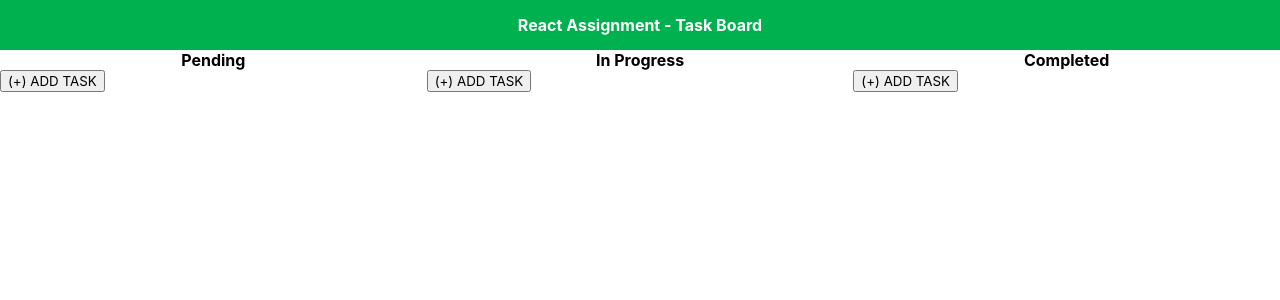
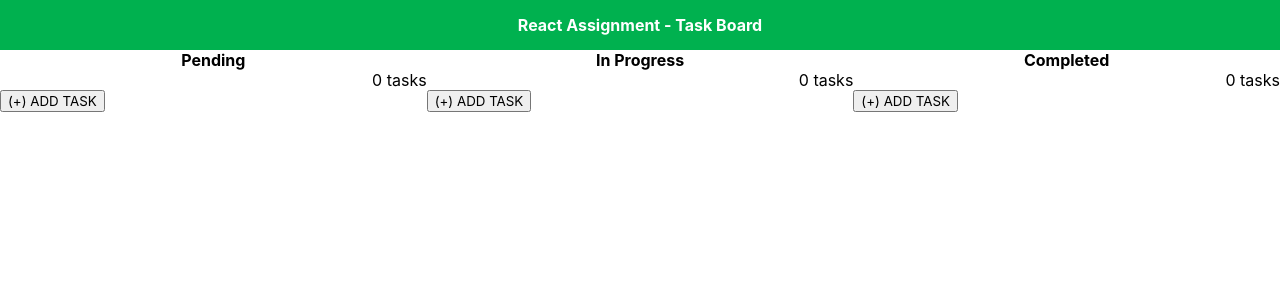
Before and after one commit to Puayny/react-trello-clone, a React (Create React App) app: page / in a window 1280 px wide. Shown: the top 300 px of the page. Built offline with nearby package versions, Linux system fonts and the light colour scheme.

Commit message:
Add task count to Subboard

```diff
--- a/src/App.css
+++ b/src/App.css
@@ -28,6 +28,11 @@
     font-weight: bold;
 }
 
+.subboard-task-count-display {
+    width: 100%;
+    text-align: right;
+}
+
 .task-card-header {
     font-weight: bold;
 }
--- a/src/App.js
+++ b/src/App.js
@@ -38,14 +38,26 @@ class Subboard extends React.Component {
     this.setState({ taskCardIds: this.state.taskCardIds.concat(null) });
   }
 
+  getTaskCountDisplayElement() {
+    const numTasks = this.state.taskCardIds.length;
+    const taskCountText = `${numTasks} ${numTasks === 1 ? "task" : "tasks"}`;
+    return (
+      <div className="subboard-task-count-display">
+        {taskCountText}
+      </div>
+    )
+  }
+
   render() {
     const taskCards = this.state.taskCardIds.map(function (item, index) {
       return <TaskCard />
     })
+    const taskCountDisplayElement = this.getTaskCountDisplayElement();
 
     return (
       <section className="subboard">
         <header className="subboard-header">{this.props.subboardName}</header>
+        {taskCountDisplayElement}
         {taskCards}
         <button onClick={() => this.addTask()}>
           (+) ADD TASK
```
